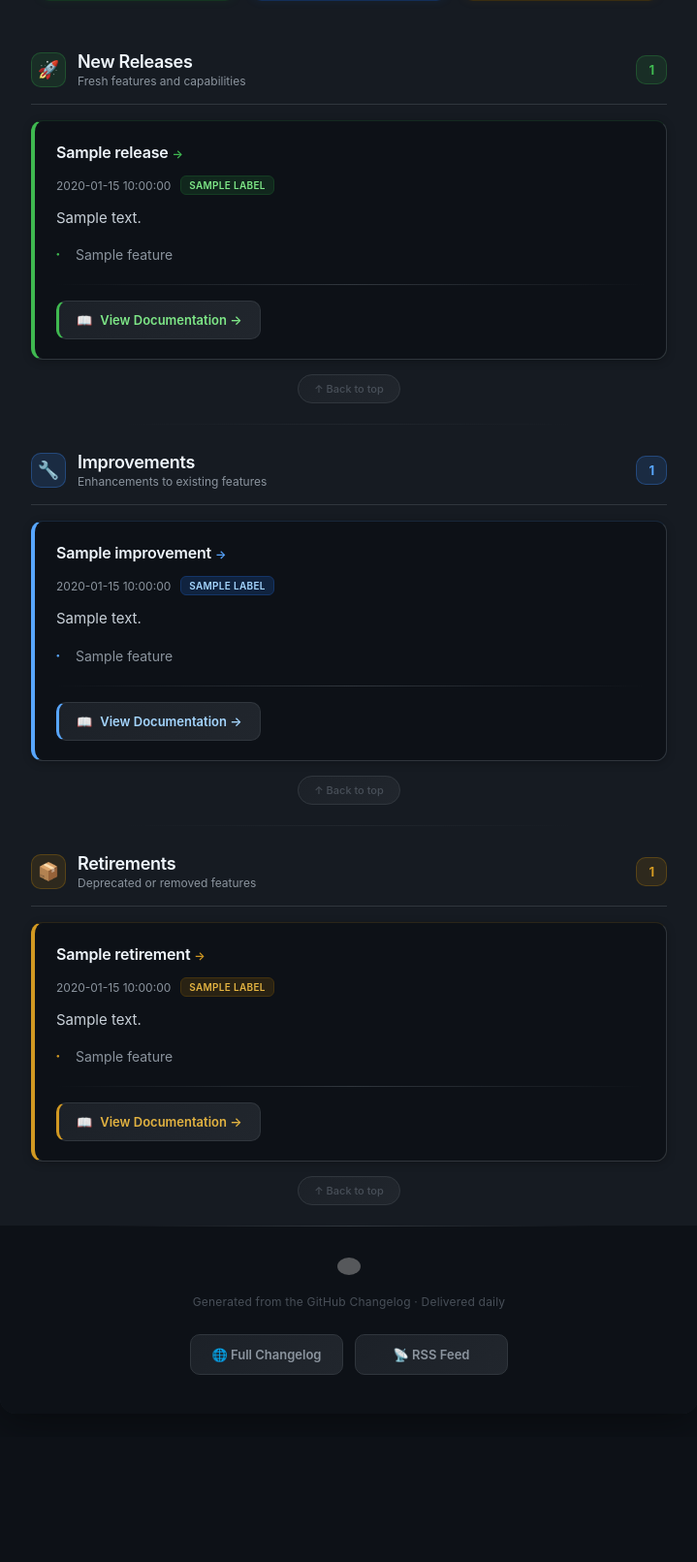
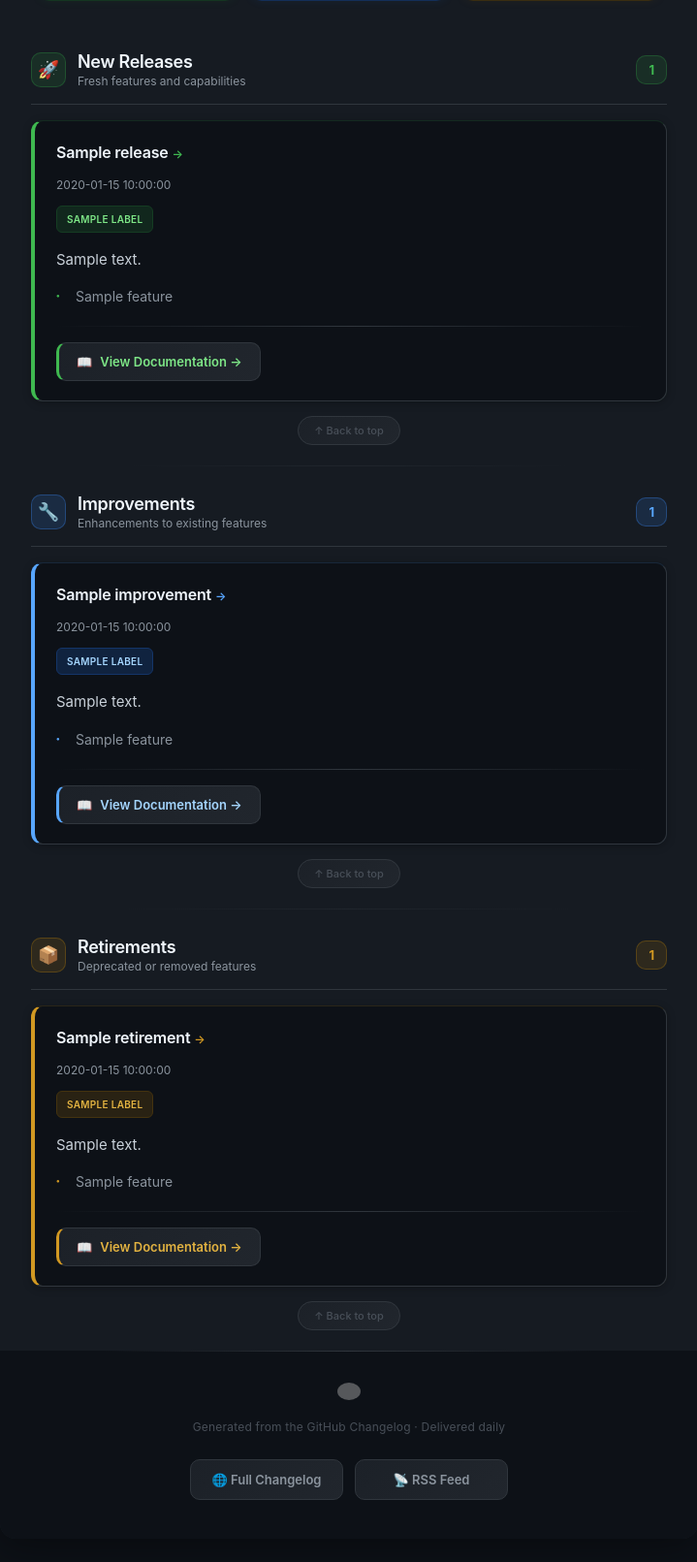
Before and after one commit to franktomasello/GH-Changelog-Email-Digest, a Python web app: template templates/digest_email.html in a window 1280 px wide. Shown: the part 421-2032 px from the top of the page at 97% size, without its empty margins (280-999 px from the left). Before the commit the page ends 1839 px from the top, so only its background shows below. Run offline with Jinja, Linux system fonts and the light colour scheme; the template is opened without the code that fills it: most values are stand-ins (such as "Sample title", 1, 10 or a date in 2020); grey boxes are pictures that could not be loaded.

Commit message:
Improve card label spacing with inline-block layout
Replace table-cell layout with inline-block spans so labels size to
their content instead of stretching to fill available width. Labels
now sit on their own row below the date and wrap gracefully on
narrower viewports.

Co-Authored-By: Claude Opus 4.6 (1M context) <noreply@anthropic.com>

```diff
--- a/templates/digest_email.html
+++ b/templates/digest_email.html
@@ -453,18 +453,16 @@
                             <a href="{{ release.url }}" class="title-link title-link-green" style="color: #ffffff; text-decoration: none;">{{ release.title }}&#xfeff;<span class="card-arrow" style="display: inline-block; margin-left: 4px; font-size: 12px; color: #3fb950; white-space: nowrap;">→</span></a>
                           </h3>
                           <!-- Card Meta -->
-                          <table role="presentation" cellspacing="0" cellpadding="0" border="0" class="card-meta-wrap" style="margin-bottom: 12px;">
-                            <tr>
-                              <td style="padding-right: 10px;">
+                          <div class="card-meta-wrap" style="margin-bottom: 12px;">
                             <span class="card-meta" style="font-family: -apple-system, BlinkMacSystemFont, 'SF Pro Text', 'Segoe UI', Roboto, sans-serif; font-size: 12px; color: #8b949e;">{{ release.published }}</span>
-                              </td>
+                          </div>
+                          {% if release.labels %}
+                          <div class="card-labels-wrap" style="margin-bottom: 12px; line-height: 1.8;">
                             {% for label in release.labels %}
-                              <td style="padding-right: 6px;">
-                                <span class="card-label" style="display: inline-block; padding: 3px 8px; font-family: -apple-system, BlinkMacSystemFont, 'SF Pro Text', 'Segoe UI', Roboto, sans-serif; font-size: 10px; font-weight: 600; text-transform: uppercase; letter-spacing: 0.3px; background-color: #11271d; border: 1px solid #153d23; border-radius: 6px; color: #7ee787;">{{ label }}</span>
-                              </td>
+                            <span class="card-label" style="display: inline-block; padding: 4px 10px; margin-right: 6px; margin-bottom: 4px; font-family: -apple-system, BlinkMacSystemFont, 'SF Pro Text', 'Segoe UI', Roboto, sans-serif; font-size: 10px; font-weight: 600; text-transform: uppercase; letter-spacing: 0.3px; background-color: #11271d; border: 1px solid #153d23; border-radius: 6px; color: #7ee787; white-space: nowrap;">{{ label }}</span>
                             {% endfor %}
-                            </tr>
-                          </table>
+                          </div>
+                          {% endif %}
                           {% if release.summary %}
                           <p class="card-summary" style="margin: 0 0 12px; font-family: -apple-system, BlinkMacSystemFont, 'SF Pro Text', 'Segoe UI', Roboto, sans-serif; font-size: 15px; color: #c9d1d9; line-height: 1.55;">{{ release.summary }}</p>
                           {% endif %}
@@ -570,18 +568,16 @@
                           <h3 class="card-title" style="margin: 0 0 12px; font-family: -apple-system, BlinkMacSystemFont, 'SF Pro Display', 'Segoe UI', Roboto, sans-serif; font-size: 16px; font-weight: 600; line-height: 1.5; letter-spacing: -0.2px;">
                             <a href="{{ improvement.url }}" class="title-link title-link-blue" style="color: #ffffff; text-decoration: none;">{{ improvement.title }}&#xfeff;<span class="card-arrow" style="display: inline-block; margin-left: 4px; font-size: 12px; color: #58a6ff; white-space: nowrap;">→</span></a>
                           </h3>
-                          <table role="presentation" cellspacing="0" cellpadding="0" border="0" class="card-meta-wrap" style="margin-bottom: 12px;">
-                            <tr>
-                              <td style="padding-right: 10px;">
+                          <div class="card-meta-wrap" style="margin-bottom: 12px;">
                             <span class="card-meta" style="font-family: -apple-system, BlinkMacSystemFont, 'SF Pro Text', 'Segoe UI', Roboto, sans-serif; font-size: 12px; color: #8b949e;">{{ improvement.published }}</span>
-                              </td>
+                          </div>
+                          {% if improvement.labels %}
+                          <div class="card-labels-wrap" style="margin-bottom: 12px; line-height: 1.8;">
                             {% for label in improvement.labels %}
-                              <td style="padding-right: 6px;">
-                                <span class="card-label" style="display: inline-block; padding: 3px 8px; font-family: -apple-system, BlinkMacSystemFont, 'SF Pro Text', 'Segoe UI', Roboto, sans-serif; font-size: 10px; font-weight: 600; text-transform: uppercase; letter-spacing: 0.3px; background-color: #10233f; border: 1px solid #143568; border-radius: 6px; color: #a5d6ff;">{{ label }}</span>
-                              </td>
+                            <span class="card-label" style="display: inline-block; padding: 4px 10px; margin-right: 6px; margin-bottom: 4px; font-family: -apple-system, BlinkMacSystemFont, 'SF Pro Text', 'Segoe UI', Roboto, sans-serif; font-size: 10px; font-weight: 600; text-transform: uppercase; letter-spacing: 0.3px; background-color: #10233f; border: 1px solid #143568; border-radius: 6px; color: #a5d6ff; white-space: nowrap;">{{ label }}</span>
                             {% endfor %}
-                            </tr>
-                          </table>
+                          </div>
+                          {% endif %}
                           {% if improvement.summary %}
                           <p class="card-summary" style="margin: 0 0 12px; font-family: -apple-system, BlinkMacSystemFont, 'SF Pro Text', 'Segoe UI', Roboto, sans-serif; font-size: 15px; color: #c9d1d9; line-height: 1.55;">{{ improvement.summary }}</p>
                           {% endif %}
@@ -687,18 +683,16 @@
                           <h3 class="card-title" style="margin: 0 0 12px; font-family: -apple-system, BlinkMacSystemFont, 'SF Pro Display', 'Segoe UI', Roboto, sans-serif; font-size: 16px; font-weight: 600; line-height: 1.5; letter-spacing: -0.2px;">
                             <a href="{{ retirement.url }}" class="title-link title-link-amber" style="color: #ffffff; text-decoration: none;">{{ retirement.title }}&#xfeff;<span class="card-arrow" style="display: inline-block; margin-left: 4px; font-size: 12px; color: #d29922; white-space: nowrap;">→</span></a>
                           </h3>
-                          <table role="presentation" cellspacing="0" cellpadding="0" border="0" class="card-meta-wrap" style="margin-bottom: 12px;">
-                            <tr>
-                              <td style="padding-right: 10px;">
+                          <div class="card-meta-wrap" style="margin-bottom: 12px;">
                             <span class="card-meta" style="font-family: -apple-system, BlinkMacSystemFont, 'SF Pro Text', 'Segoe UI', Roboto, sans-serif; font-size: 12px; color: #8b949e;">{{ retirement.published }}</span>
-                              </td>
+                          </div>
+                          {% if retirement.labels %}
+                          <div class="card-labels-wrap" style="margin-bottom: 12px; line-height: 1.8;">
                             {% for label in retirement.labels %}
-                              <td style="padding-right: 6px;">
-                                <span class="card-label" style="display: inline-block; padding: 3px 8px; font-family: -apple-system, BlinkMacSystemFont, 'SF Pro Text', 'Segoe UI', Roboto, sans-serif; font-size: 10px; font-weight: 600; text-transform: uppercase; letter-spacing: 0.3px; background-color: #292213; border: 1px solid #44330f; border-radius: 6px; color: #e3b341;">{{ label }}</span>
-                              </td>
+                            <span class="card-label" style="display: inline-block; padding: 4px 10px; margin-right: 6px; margin-bottom: 4px; font-family: -apple-system, BlinkMacSystemFont, 'SF Pro Text', 'Segoe UI', Roboto, sans-serif; font-size: 10px; font-weight: 600; text-transform: uppercase; letter-spacing: 0.3px; background-color: #292213; border: 1px solid #44330f; border-radius: 6px; color: #e3b341; white-space: nowrap;">{{ label }}</span>
                             {% endfor %}
-                            </tr>
-                          </table>
+                          </div>
+                          {% endif %}
                           {% if retirement.summary %}
                           <p class="card-summary" style="margin: 0 0 12px; font-family: -apple-system, BlinkMacSystemFont, 'SF Pro Text', 'Segoe UI', Roboto, sans-serif; font-size: 15px; color: #c9d1d9; line-height: 1.55;">{{ retirement.summary }}</p>
                           {% endif %}
```
Lines whose indentation alone changed are shown as unchanged.
